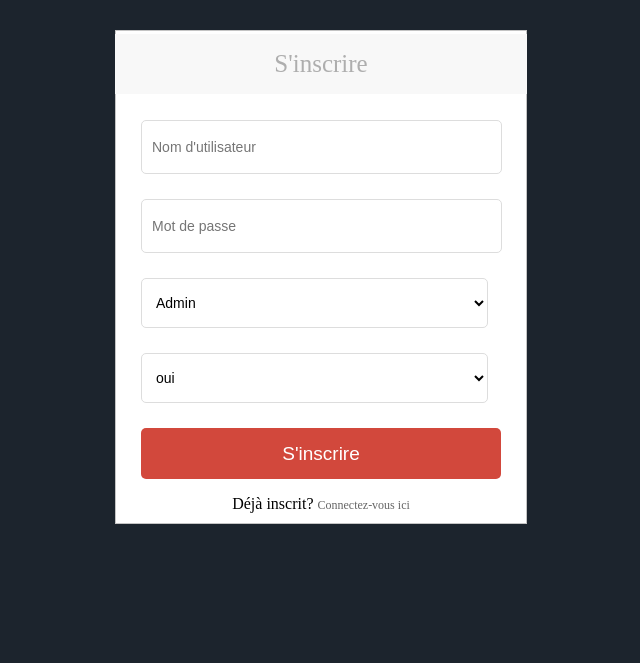
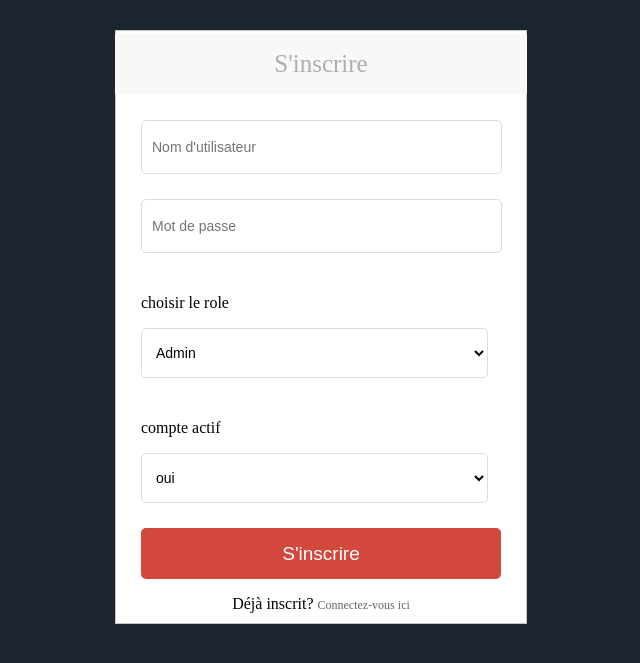
Before and after one commit to anthonycozette/anep, a PHP site: page /registration/register.php in a window 1280 px wide. Shown: the top 663 px of the page, without its empty margins (319-959 px from the left). Run offline with PHP 8.4, Linux system fonts and the light colour scheme.

Commit message:
ckeditor

```diff
--- a/registration/register.php
+++ b/registration/register.php
@@ -37,10 +37,12 @@
             <h1 class="box-title">S'inscrire</h1>
             <input type="text" class="box-input" name="username" placeholder="Nom d'utilisateur" required />
             <input type="password" class="box-input" name="password" placeholder="Mot de passe" required />
+            <p>choisir le role</p>
             <select class="box-select" name="role" required>
                 <option value="ADMIN">Admin</option>
                 <option value="OPERATEUR">User</option>
             </select>
+            <p>compte actif</p>
             <select class="box-select" name="active" required>
                 <option value="1">oui</option>
                 <option value="0">non</option>
```
